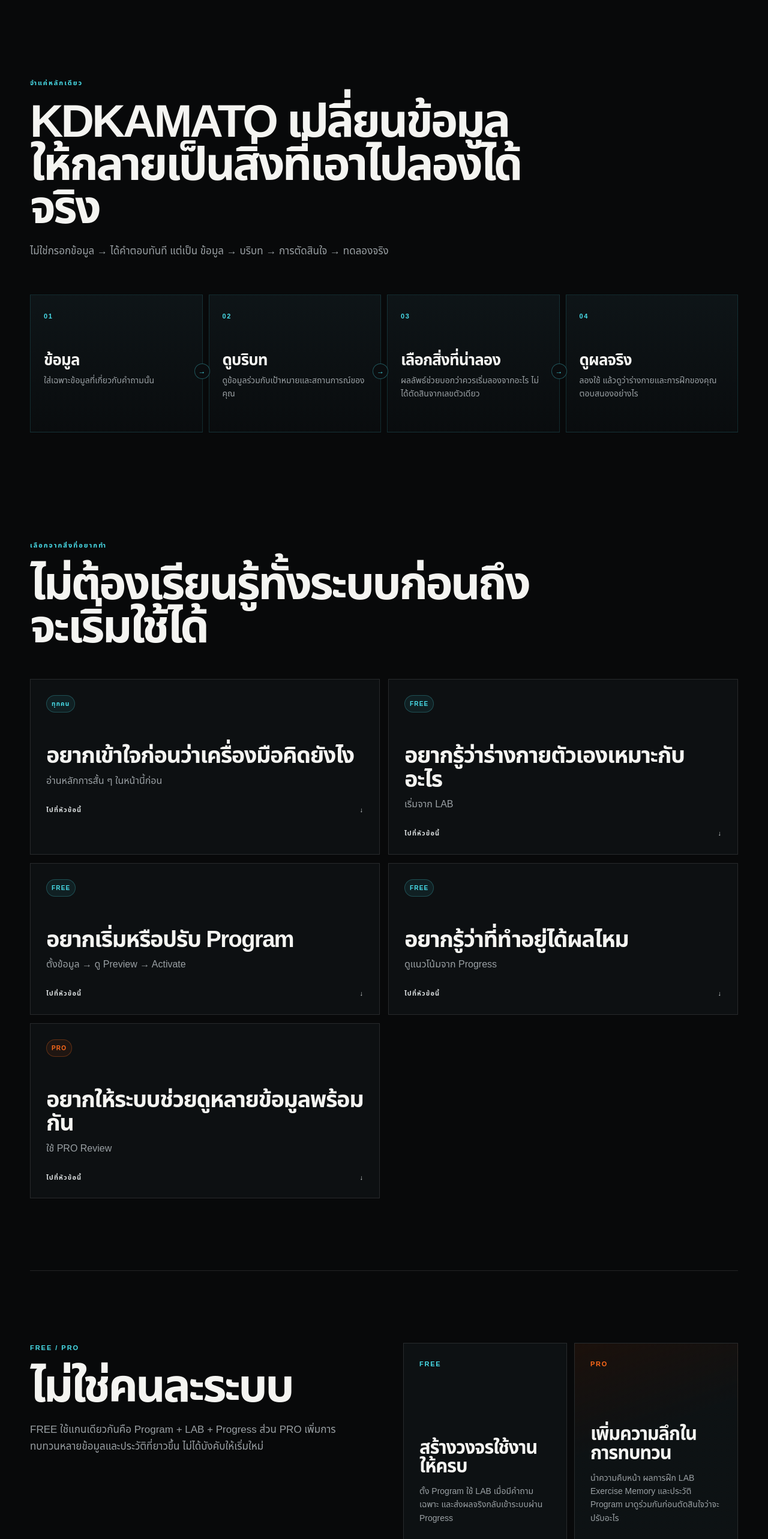
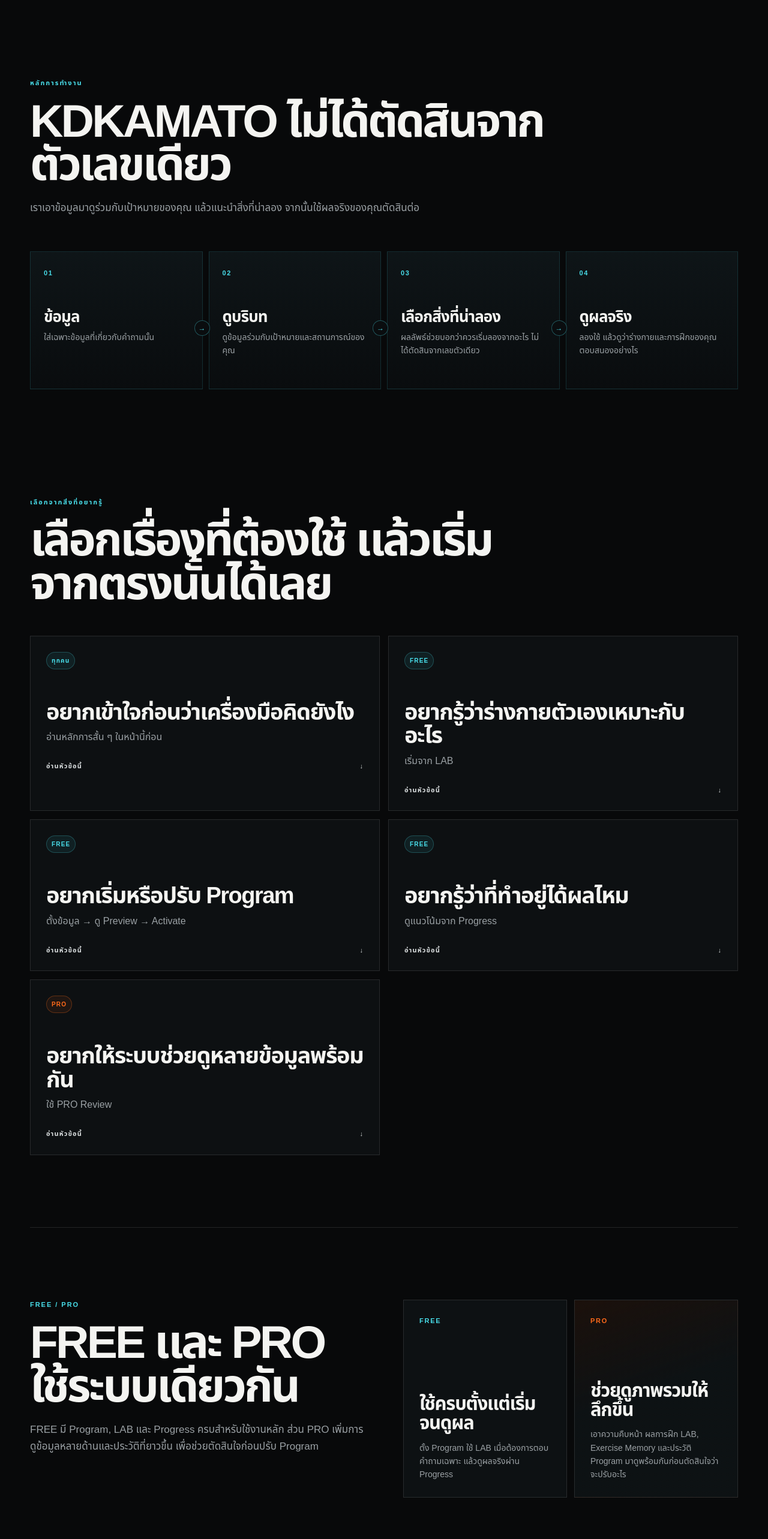
Before and after one commit to nutyfreshz/kdkamato, a Next.js app: page /guide in a window 1280 px wide. Shown: the part 800-3366 px from the top of the page at 60% size. Built offline with nearby package versions, Linux system fonts and the light colour scheme; no server answers.

Commit message:
Simplify KDKAMATO guideline page copy and principles flow

```diff
--- a/app/guide/page.jsx
+++ b/app/guide/page.jsx
@@ -12,8 +12,8 @@ import { getLanguage } from "@/lib/language";
 import styles from "./guide.module.css";
 
 export const metadata = {
-  title: "KDKAMATO Guide",
-  description: "Interactive guide for KDKAMATO LAB, Program, Progress, PRO Review, Knowledge, and Manga.",
+  title: "KDKAMATO Guideline",
+  description: "Interactive guideline for KDKAMATO LAB, Program, Progress, and PRO Review.",
 };
 
 function audienceLabel(language, audience) {
@@ -47,9 +47,9 @@ export default async function GuidePage() {
 
         <section className={styles.journeySection} id="start">
           <div className={styles.sectionHead} data-guide-reveal>
-            <p className={styles.eyebrow}>{language === "en" ? "ONE SIMPLE MODEL" : "จำแค่หลักเดียว"}</p>
-            <h2>{language === "en" ? "KDKAMATO turns information into a testable decision." : "KDKAMATO เปลี่ยนข้อมูลให้กลายเป็นสิ่งที่เอาไปลองได้จริง"}</h2>
-            <p>{language === "en" ? "Not input → answer. The useful loop is input → context → decision → real-world test." : "ไม่ใช่กรอกข้อมูล → ได้คำตอบทันที แต่เป็น ข้อมูล → บริบท → การตัดสินใจ → ทดลองจริง"}</p>
+            <p className={styles.eyebrow}>{language === "en" ? "ONE SIMPLE MODEL" : "หลักการทำงาน"}</p>
+            <h2>{language === "en" ? "KDKAMATO turns information into a testable decision." : "KDKAMATO ไม่ได้ตัดสินจากตัวเลขเดียว"}</h2>
+            <p>{language === "en" ? "Not input → answer. The useful loop is input → context → decision → real-world test." : "เราเอาข้อมูลมาดูร่วมกับเป้าหมายของคุณ แล้วแนะนำสิ่งที่น่าลอง จากนั้นใช้ผลจริงของคุณตัดสินต่อ"}</p>
           </div>
           <div className={styles.journey}>
             {guideJourney.map((step, index) => (
@@ -65,8 +65,8 @@ export default async function GuidePage() {
 
         <section className={styles.topicSection} id="topics">
           <div className={styles.sectionHead} data-guide-reveal>
-            <p className={styles.eyebrow}>{language === "en" ? "CHOOSE BY INTENT" : "เลือกจากสิ่งที่อยากทำ"}</p>
-            <h2>{language === "en" ? "You do not need to learn the whole system first." : "ไม่ต้องเรียนรู้ทั้งระบบก่อนถึงจะเริ่มใช้ได้"}</h2>
+            <p className={styles.eyebrow}>{language === "en" ? "CHOOSE BY INTENT" : "เลือกจากสิ่งที่อยากรู้"}</p>
+            <h2>{language === "en" ? "You do not need to learn the whole system first." : "เลือกเรื่องที่ต้องใช้ แล้วเริ่มจากตรงนั้นได้เลย"}</h2>
           </div>
           <div className={styles.topicGrid}>
             {guideEntryCards.map((card, index) => (
@@ -74,7 +74,7 @@ export default async function GuidePage() {
                 <span className={`${styles.badge} ${card.audience === "PRO" ? styles.proBadge : ""}`}>{audienceLabel(language, card.audience)}</span>
                 <h3>{t(card.label)}</h3>
                 <p>{t(card.detail)}</p>
-                <strong>{language === "en" ? "GO TO GUIDE" : "ไปที่หัวข้อนี้"} <span>↓</span></strong>
+                <strong>{language === "en" ? "GO TO GUIDE" : "อ่านหัวข้อนี้"} <span>↓</span></strong>
               </Link>
             ))}
           </div>
@@ -83,27 +83,27 @@ export default async function GuidePage() {
         <section className={styles.tierSection}>
           <div className={styles.tierIntro} data-guide-reveal>
             <p className={styles.eyebrow}>FREE / PRO</p>
-            <h2>{language === "en" ? "Not two separate systems." : "ไม่ใช่คนละระบบ"}</h2>
+            <h2>{language === "en" ? "Not two separate systems." : "FREE และ PRO ใช้ระบบเดียวกัน"}</h2>
             <p>{language === "en"
               ? "FREE builds the same useful loop: Program, LAB, and Progress. PRO adds deeper review across more signals and longer history."
-              : "FREE ใช้แกนเดียวกันคือ Program + LAB + Progress ส่วน PRO เพิ่มการทบทวนหลายข้อมูลและประวัติที่ยาวขึ้น ไม่ได้บังคับให้เริ่มใหม่"}</p>
+              : "FREE มี Program, LAB และ Progress ครบสำหรับใช้งานหลัก ส่วน PRO เพิ่มการดูข้อมูลหลายด้านและประวัติที่ยาวขึ้น เพื่อช่วยตัดสินใจก่อนปรับ Program"}</p>
           </div>
           <div className={styles.tierCards}>
             <article className={styles.freeTier} data-guide-reveal>
               <span>FREE</span>
-              <h3>{language === "en" ? "Build the loop" : "สร้างวงจรใช้งานให้ครบ"}</h3>
-              <p>{language === "en" ? "Set your Program, use LAB when a specific question appears, and feed real outcomes back through Progress." : "ตั้ง Program ใช้ LAB เมื่อมีคำถามเฉพาะ และส่งผลจริงกลับเข้าระบบผ่าน Progress"}</p>
+              <h3>{language === "en" ? "Build the loop" : "ใช้ครบตั้งแต่เริ่มจนดูผล"}</h3>
+              <p>{language === "en" ? "Set your Program, use LAB when a specific question appears, and feed real outcomes back through Progress." : "ตั้ง Program ใช้ LAB เมื่อต้องการตอบคำถามเฉพาะ แล้วดูผลจริงผ่าน Progress"}</p>
             </article>
             <article className={styles.proTier} data-guide-reveal>
               <span>PRO</span>
-              <h3>{language === "en" ? "Deepen the review" : "เพิ่มความลึกในการทบทวน"}</h3>
-              <p>{language === "en" ? "Review progress, training response, LAB context, Exercise Memory, and Program history together before deciding what should change." : "นำความคืบหน้า ผลการฝึก LAB Exercise Memory และประวัติ Program มาดูร่วมกันก่อนตัดสินใจว่าจะปรับอะไร"}</p>
+              <h3>{language === "en" ? "Deepen the review" : "ช่วยดูภาพรวมให้ลึกขึ้น"}</h3>
+              <p>{language === "en" ? "Review progress, training response, LAB context, Exercise Memory, and Program history together before deciding what should change." : "เอาความคืบหน้า ผลการฝึก LAB, Exercise Memory และประวัติ Program มาดูพร้อมกันก่อนตัดสินใจว่าจะปรับอะไร"}</p>
             </article>
           </div>
         </section>
 
         <section className={styles.detailSection}>
-          <aside className={styles.detailNav} aria-label={language === "en" ? "Guide sections" : "หัวข้อคู่มือ"}>
+          <aside className={styles.detailNav} aria-label={language === "en" ? "Guideline sections" : "หัวข้อ Guideline"}>
             <p>{language === "en" ? "JUMP TO" : "ไปที่"}</p>
             {guideSections.map((section) => <Link key={section.id} href={`#${section.id}`}>{section.number} · {t(section.eyebrow)}</Link>)}
           </aside>
@@ -117,7 +117,7 @@ export default async function GuidePage() {
                 </div>
                 <h2>{t(section.title)}</h2>
                 <div className={styles.explainGrid}>
-                  <div><small>{language === "en" ? "WHY" : "ทำไมต้องใช้"}</small><p>{t(section.why)}</p></div>
+                  <div><small>{language === "en" ? "WHY" : "ช่วยอะไร"}</small><p>{t(section.why)}</p></div>
                   <div><small>{language === "en" ? "WHEN" : "ใช้เมื่อไหร่"}</small><p>{t(section.when)}</p></div>
                 </div>
                 <ol className={styles.steps}>
@@ -129,6 +129,7 @@ export default async function GuidePage() {
                   <small>{language === "en" ? "WHAT YOU SHOULD GET" : "สุดท้ายควรได้อะไร"}</small>
                   <p>{t(section.outcome)}</p>
                 </div>
+                {section.links.length > 0 && (
                   <div className={styles.linkRow}>
                     {section.links.map((link) => (
                       <Link key={link.href} className={link.tone === "primary" ? styles.primaryButton : styles.secondaryButton} href={link.href}>
@@ -136,14 +137,15 @@ export default async function GuidePage() {
                       </Link>
                     ))}
                   </div>
+                )}
               </article>
             ))}
           </div>
         </section>
 
         <section className={styles.finalCta} data-guide-reveal>
-          <p className={styles.eyebrow}>{language === "en" ? "START WHERE YOU ARE" : "เริ่มจากจุดที่คุณอยู่ตอนนี้"}</p>
-          <h2>{language === "en" ? "The guide should disappear once you know your next action." : "คู่มือที่ดีควรหายไปจากความสนใจ เมื่อคุณรู้แล้วว่าต้องทำอะไรต่อ"}</h2>
+          <p className={styles.eyebrow}>{language === "en" ? "START WHERE YOU ARE" : "พร้อมแล้วค่อยไปใช้จริง"}</p>
+          <h2>{language === "en" ? "The guide should disappear once you know your next action." : "ถ้าเข้าใจแล้วว่าควรเริ่มตรงไหน ก็ไปใช้เครื่องมือได้เลย"}</h2>
           <div className={styles.heroActions}>
             <Link className={styles.primaryButton} href="/lab">{language === "en" ? "OPEN LAB" : "เปิด LAB"} <span>→</span></Link>
             <Link className={styles.secondaryButton} href="/program/start">{language === "en" ? "START PROGRAM" : "เริ่ม Program"} <span>→</span></Link>
```
Lines whose indentation alone changed are shown as unchanged.
